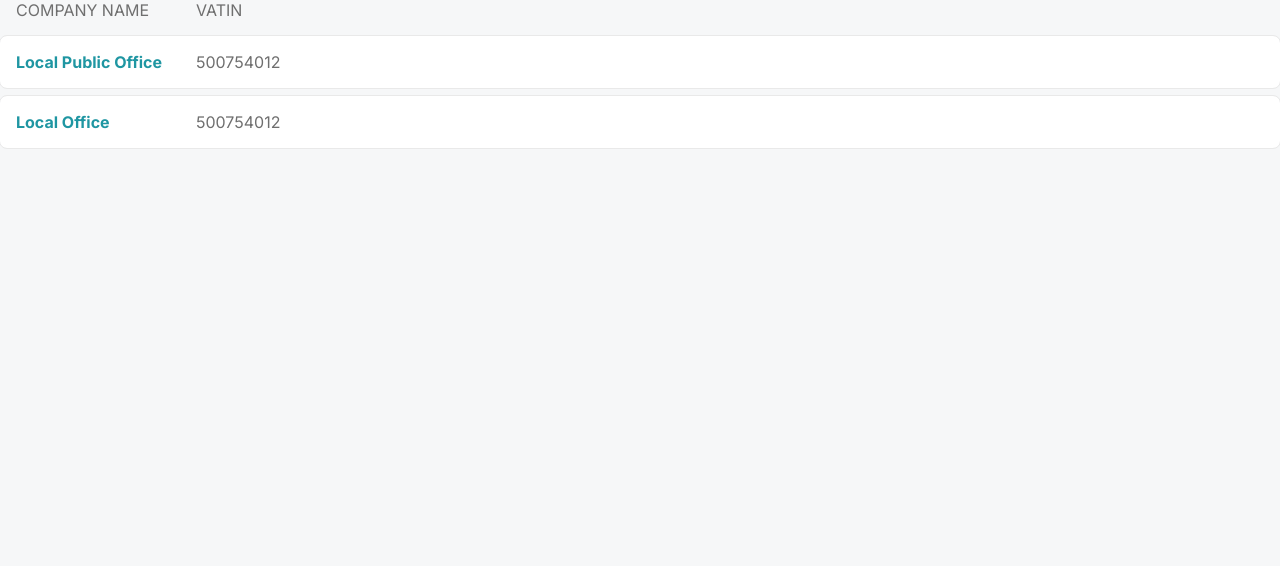
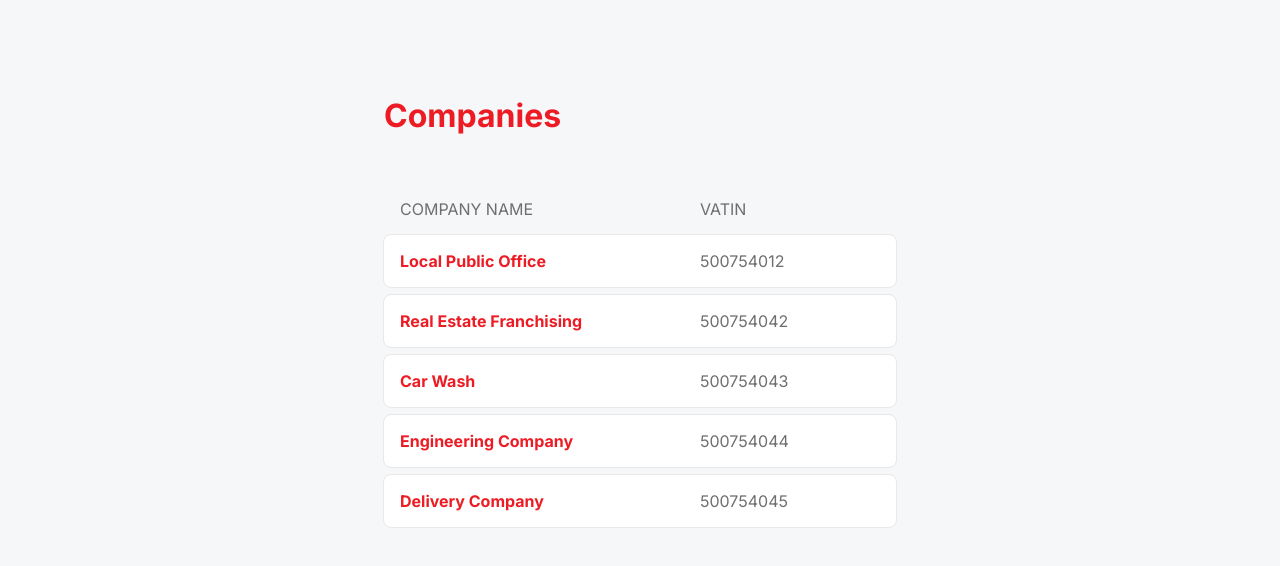
Before and after one commit to kdumagalhaes/companies_list, a React (Vite) app: page / in a window 1280 px wide. Shown: the top 566 px of the page. Built offline with nearby package versions, Linux system fonts and the light colour scheme; data requests are answered from the project's data file.

Commit message:
Add Home page

```diff
--- a/src/App.tsx
+++ b/src/App.tsx
@@ -1,12 +1,12 @@
 import { ThemeProvider } from 'styled-components'
-import { defaultTheme, Modes } from './styles/themes/default'
+import { defaultTheme } from './styles/themes/default'
 import { GlobalStyle } from './styles/global'
-import { List } from './components/List/List'
+import { Home } from './pages/Home/Home'
 
 function App() {
   return (
     <ThemeProvider theme={defaultTheme}>
-      <List mode={Modes.GREEN} title1="Company name" title2="Vatin" />
+      <Home />
       <GlobalStyle />
     </ThemeProvider>
   )
--- a/src/components/Header/styles.ts
+++ b/src/components/Header/styles.ts
@@ -6,6 +6,8 @@ interface Props {
 }
 
 export const Container = styled.header<Props>`
+  margin-bottom: 3rem;
+
   .type {
     text-transform: uppercase;
     font-size: 0.9rem;
--- a/src/components/List/List.tsx
+++ b/src/components/List/List.tsx
@@ -1,35 +1,21 @@
 import { Container } from './styles'
 import { Modes } from '../../styles/themes/default'
-
+import { ReactNode } from 'react'
 interface ListProps {
   mode: Modes
   title1: string
   title2: string
+  children: ReactNode
 }
 
-export function List({ mode, title1, title2 }: ListProps) {
+export function List({ mode, title1, title2, children }: ListProps) {
   return (
     <Container mode={mode}>
       <ul className="title">
         <li className="title-1">{title1}</li>
         <li className="title-2">{title2}</li>
       </ul>
-      <ul className="data-row">
-        <li className="data-row-1">
-          <a href="#" className="data-link">
-            Local Public Office
-          </a>
-        </li>
-        <li className="data-row-2">500754012</li>
-      </ul>
-      <ul className="data-row">
-        <li className="data-row-1">
-          <a href="#" className="data-link">
-            Local Office
-          </a>
-        </li>
-        <li className="data-row-2">500754012</li>
-      </ul>
+      {children}
     </Container>
   )
 }
--- a/src/components/List/styles.ts
+++ b/src/components/List/styles.ts
@@ -9,12 +9,10 @@ export const Container = styled.div<Props>`
     display: flex;
     font-weight: 400;
     text-transform: uppercase;
-    margin-bottom: 1rem;
-    padding-left: 1rem;
+    padding: 1rem;
 
-    .title-1,
-    .title-2 {
-      width: 180px;
+    .title-1 {
+      width: 300px;
     }
   }
 
@@ -26,9 +24,8 @@ export const Container = styled.div<Props>`
     border-radius: 7px;
     outline: 1px solid ${({ theme }) => theme['light-gray']};
 
-    .data-row-1,
-    .data-row-2 {
-      width: 180px;
+    .data-row-1 {
+      width: 300px;
     }
 
     .data-link {
--- /dev/null
+++ b/src/pages/Home/Home.tsx
@@ -0,0 +1,51 @@
+import { useEffect, useState } from 'react'
+import { Header } from '../../components/Header/Header'
+import { List } from '../../components/List/List'
+import { Modes } from '../../styles/themes/default'
+import { Container } from './styles'
+
+interface CompaniesApi {
+  id: number
+  name: string
+  vatin: string
+}
+
+export function Home() {
+  const URL = 'http://localhost:3000/companies'
+
+  const [companies, setCompanies] = useState<CompaniesApi[]>()
+
+  const fetchCompanies = async () => {
+    try {
+      const response = await fetch(URL)
+      const data = await response.json()
+      setCompanies(data)
+    } catch (error) {
+      console.warn(error)
+    }
+  }
+
+  useEffect(() => {
+    fetchCompanies()
+  }, [])
+
+  return (
+    <Container>
+      <Header mode={Modes.RED} title="Companies" />
+      <List mode={Modes.RED} title1="Company name" title2="Vatin">
+        {companies?.map((company) => {
+          return (
+            <ul key={company.id} className="data-row">
+              <li className="data-row-1">
+                <a href="#" className="data-link">
+                  {company.name}
+                </a>
+              </li>
+              <li className="data-row-2">{company.vatin}</li>
+            </ul>
+          )
+        })}
+      </List>
+    </Container>
+  )
+}
--- /dev/null
+++ b/src/pages/Home/styles.ts
@@ -0,0 +1,7 @@
+import styled from 'styled-components'
+
+export const Container = styled.div`
+  padding: 0 1.5rem;
+  margin: 6rem auto 15rem auto;
+  max-width: 35rem;
+`
```
